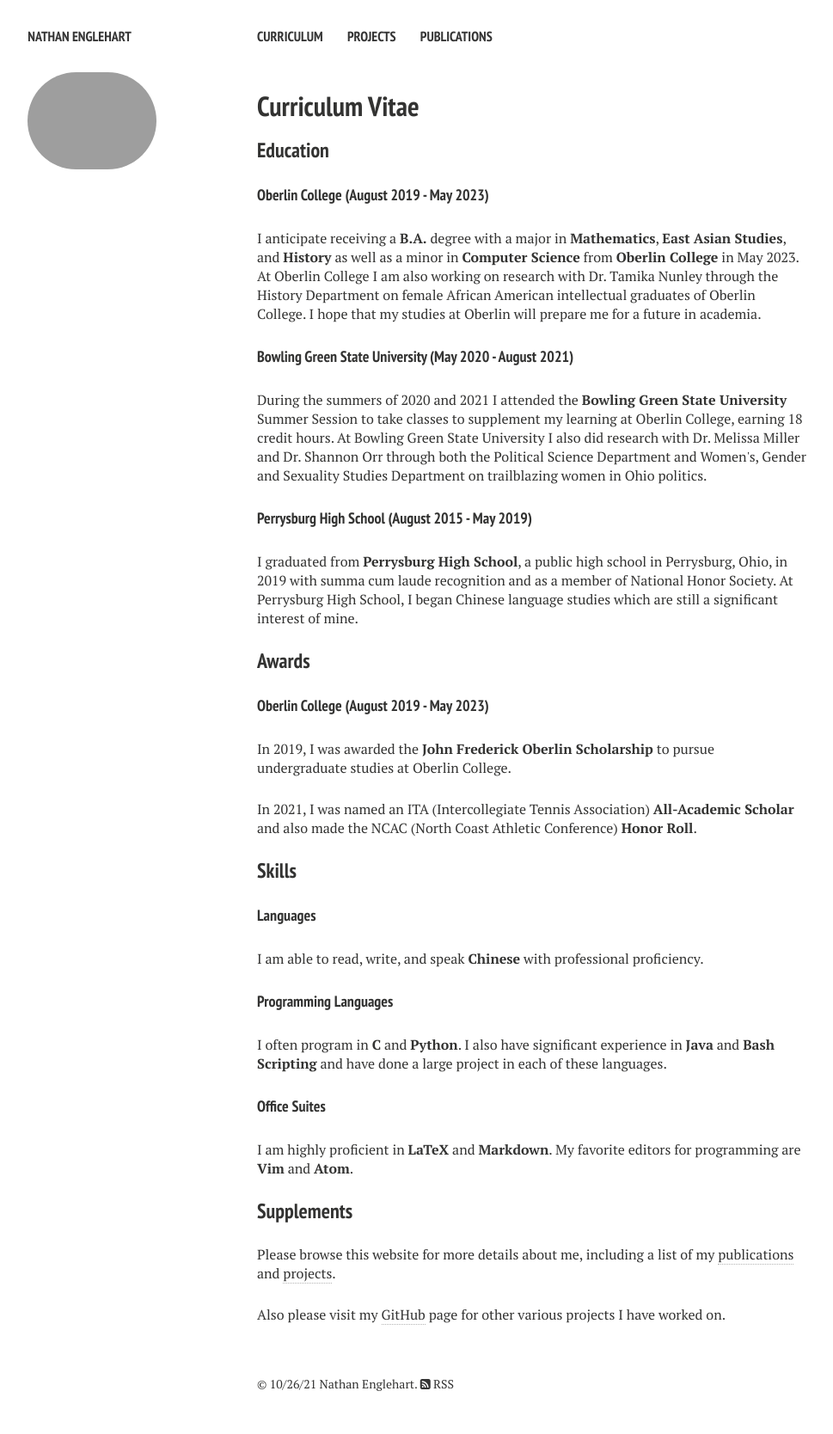
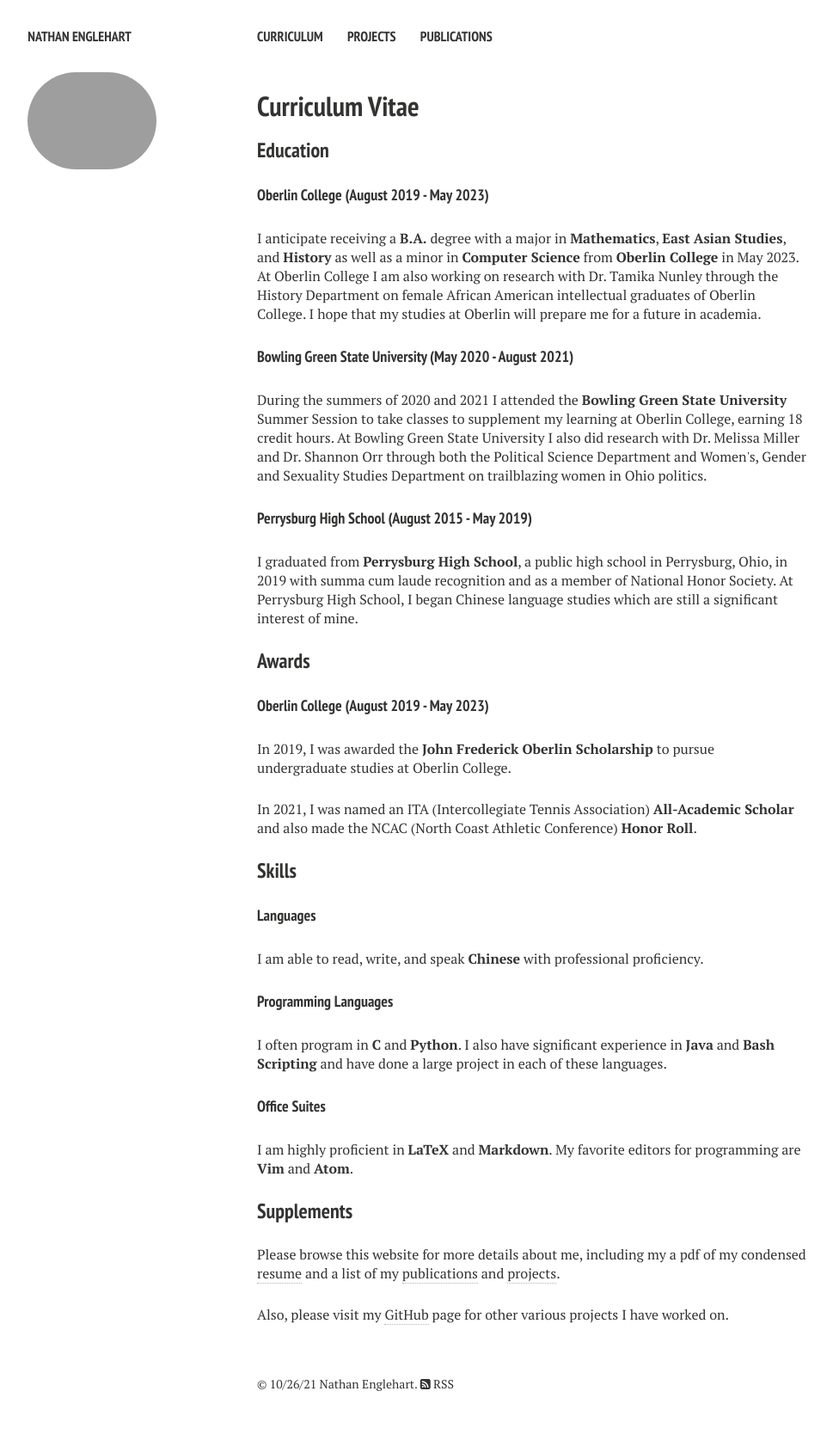
Before and after one commit to nathanenglehart/nathanenglehart.github.io, a Jekyll site: the page built from cv.md, in a window 1280 px wide. Shown: the whole page at 86% size, without its empty margins (21-990 px from the left). Built offline with Jekyll 4.4.1, drawn with Linux system fonts in a browser that asks for light colours; nearby versions of some CDN libraries.

Commit message:
Update cv.html

```diff
--- a/_layouts/cv.html
+++ b/_layouts/cv.html
@@ -84,10 +84,9 @@
 
       <h3>Supplements</h3>
 
-      <p style="padding-bottom: 1.625rem;" class="paragraph">Please browse this website for more details about me, including a list of my <a style="color: #343434; text-decoration: none; border-bottom: 1px dotted #b3b3b3;" href="/publications/">publications</a> and <a style="color: #343434; text-decoration: none; border-bottom: 1px dotted #b3b3b3;" href="/projects/">projects</a>.</p>
+      <p style="padding-bottom: 1.625rem;" class="paragraph">Please browse this website for more details about me, including my a pdf of my condensed <a style="color: #343434; text-decoration: none; border-bottom: 1px dotted #b3b3b3;" href="/cv/">resume</a> and a list of my <a style="color: #343434; text-decoration: none; border-bottom: 1px dotted #b3b3b3;" href="/publications/">publications</a> and <a style="color: #343434; text-decoration: none; border-bottom: 1px dotted #b3b3b3;" href="/projects/">projects</a>.</p>
 
-      <p class="paragraph">Also please visit my <a style="color: #343434; text-decoration: none; border-bottom: 1px dotted #b3b3b3;" href="https://github.com/nathanenglehart">GitHub</a> page for other various projects I have worked on.</p>
-
+      <p class="paragraph">Also, please visit my <a style="color: #343434; text-decoration: none; border-bottom: 1px dotted #b3b3b3;" href="https://github.com/nathanenglehart">GitHub</a> page for other various projects I have worked on.</p>
 
 
 
```
